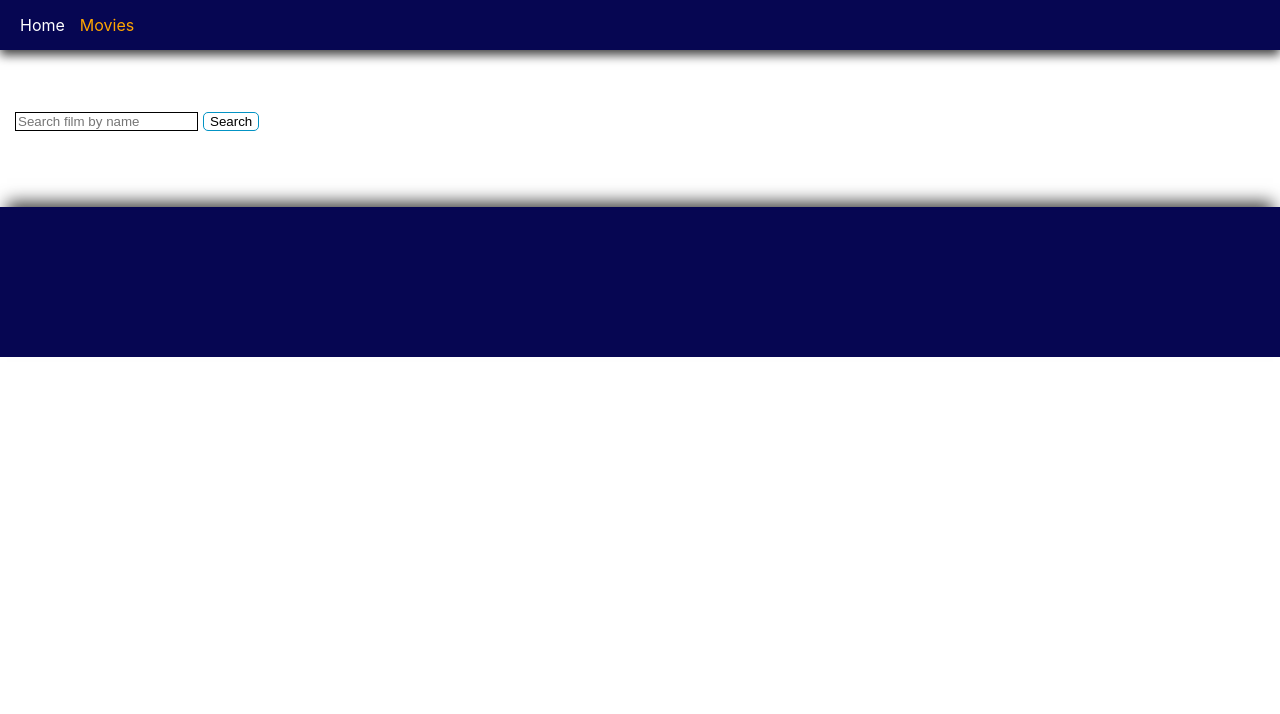
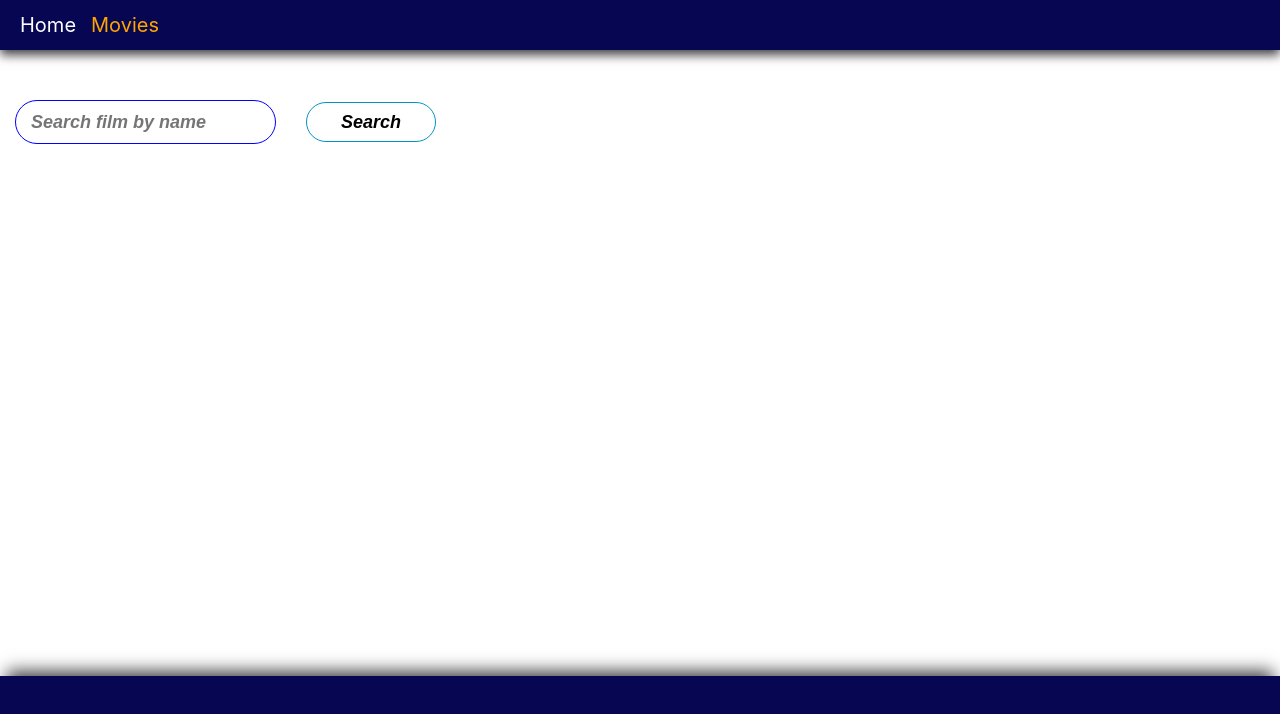
Before and after one commit to vladisulian/-goit-react-hw-05-movies, a React (Create React App) app: page /goit-react-hw-05-movies/movies in a window 1280 px wide. Shown: the top 714 px of the page. Built offline with nearby package versions, Linux system fonts and the light colour scheme.

Commit message:
Edit text styles

```diff
--- a/src/Layout/Base.css
+++ b/src/Layout/Base.css
@@ -1,3 +1,6 @@
 main {
   margin-left: 15px;
 }
+body {
+  font-size: 20px;
+}
--- a/src/Layout/Layout.css
+++ b/src/Layout/Layout.css
@@ -31,9 +31,9 @@ a:hover {
 }
 
 main {
-  padding: 60px 0;
+  padding-top: 50px;
+  min-height: 72vh;
 }
-
 footer {
   width: 100%;
   height: 150px;
--- a/src/Pages/Movies/AdditionalInformation/Cast/Cast.css
+++ b/src/Pages/Movies/AdditionalInformation/Cast/Cast.css
@@ -4,7 +4,7 @@
   gap: 20px;
 
   max-width: 1013px;
-  margin: 25px auto;
+  margin: 25px auto 110px auto;
 
   list-style-type: none;
 
--- a/src/Pages/Movies/AdditionalInformation/Reviews/Reviews.css
+++ b/src/Pages/Movies/AdditionalInformation/Reviews/Reviews.css
@@ -5,7 +5,7 @@
   gap: 30px;
 
   /* max-width: 1013px; */
-  margin: 25px auto;
+  margin: 25px auto 110px auto;
   padding: 35px;
 
   list-style-type: none;
--- a/src/Pages/Movies/MovieDetails/MovieDetails.css
+++ b/src/Pages/Movies/MovieDetails/MovieDetails.css
@@ -43,3 +43,6 @@ p:nth-child(2),
   font-style: italic;
   font-weight: 600;
 }
+.overview-desc {
+  font-size: 18px;
+}
--- a/src/Pages/Movies/MovieSearch/MovieSearchBar.css
+++ b/src/Pages/Movies/MovieSearch/MovieSearchBar.css
@@ -1,20 +1,36 @@
 input {
-  border: 1px solid black;
+  border: 1px solid blue;
   outline: transparent;
   transition: all 350ms ease;
-  margin-right: 5px;
+  margin-right: 30px;
+
+  height: 40px;
+  border-radius: 22px;
+  padding-left: 15px;
+  font-size: 18px;
+  font-style: italic;
+  font-weight: 600;
 }
 input:hover,
 input:focus {
   border: 1px solid deepskyblue;
 }
 .submit-button {
-  border-radius: 5px;
+  width: 130px;
+  height: 40px;
+
+  font-size: 18px;
+  font-style: italic;
+  font-weight: 600;
+
   background-color: white;
   border: 1px solid rgb(3, 147, 196);
+  border-radius: 22px;
 
+  transition: all 350ms ease;
   cursor: pointer;
 }
 .submit-button:hover {
-  background-color: deepskyblue;
+  background: deepskyblue;
+  color: white;
 }
```
